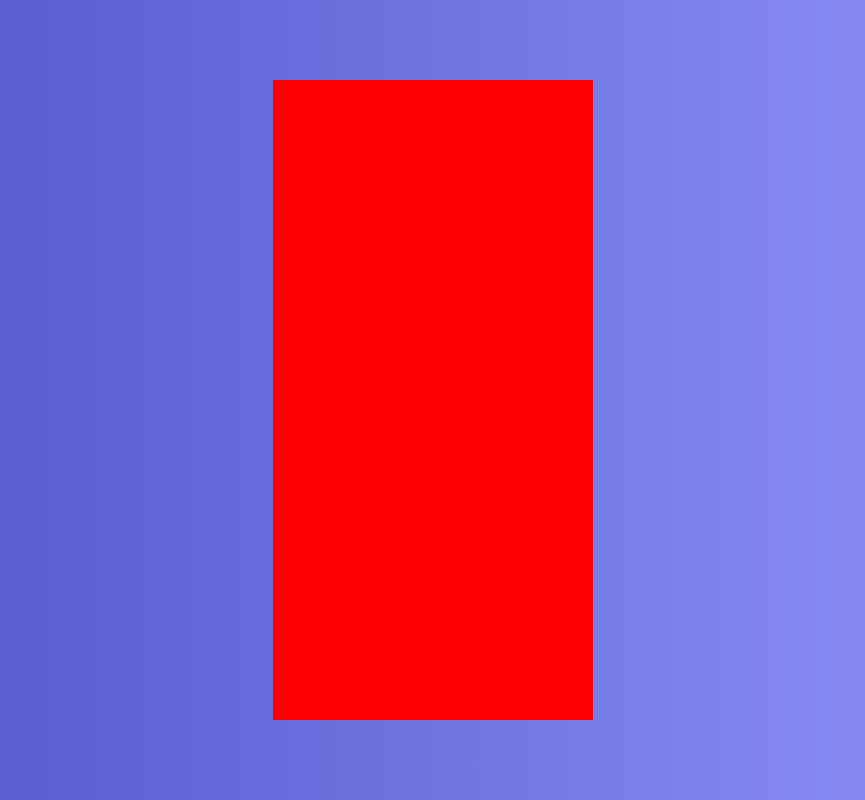
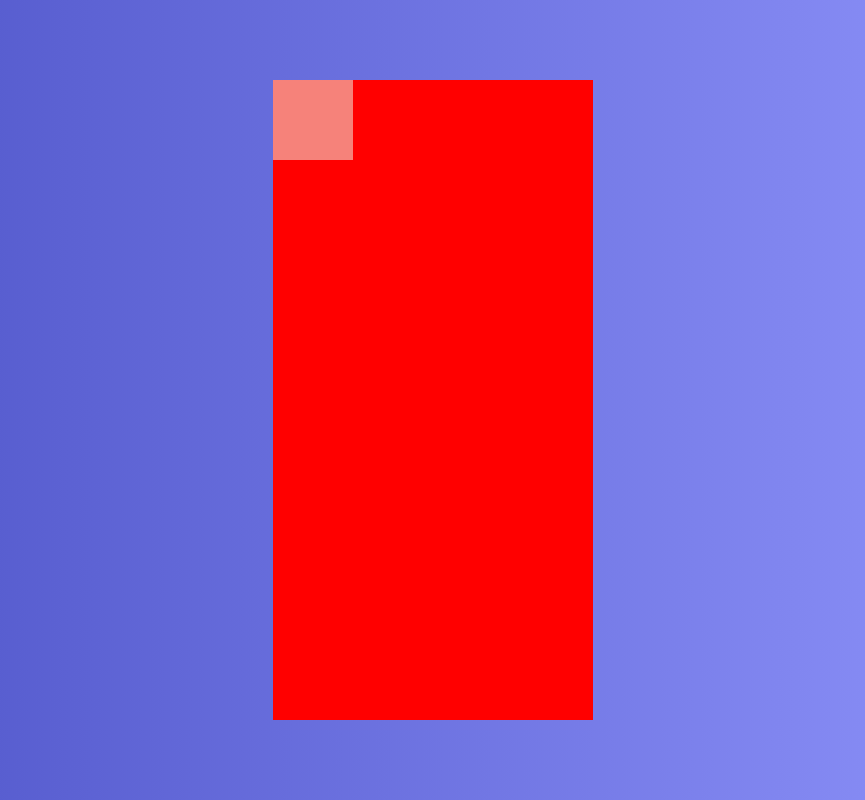
Before and after one commit to fijisoo/simple-calculator, a Vue app: page / in a window 1280 px wide. Shown: the whole page, without its empty margins (207-1072 px from the left). Built offline with nearby package versions, Linux system fonts and the light colour scheme.

Commit message:
Init Button component, create bg and text color enums with corresponding classes, fix scss scoped selectors to class aproach

```diff
--- a/src/App.vue
+++ b/src/App.vue
@@ -1,6 +1,8 @@
 <template>
   <AppContainer>
-    <CalculatorContainer />
+    <CalculatorContainer>
+      <Button />
+    </CalculatorContainer>
   </AppContainer>
 </template>
 
@@ -8,11 +10,13 @@
 import { Component, Vue } from 'vue-property-decorator';
 import AppContainer from '@/containers/AppContainer.vue';
 import CalculatorContainer from '@/containers/CalculatorContainer.vue';
+import Button from '@/components/Button.vue';
 
 @Component({
   components: {
     AppContainer,
     CalculatorContainer,
+    Button,
   },
 })
 export default class App extends Vue {}
--- /dev/null
+++ b/src/components/Button.vue
@@ -0,0 +1,28 @@
+<template>
+    <div :class="`btn bg--${bgColor}`" />
+</template>
+
+<script lang="ts">
+    import { BackgroundColor, TextColor } from '@/types/Colors.types.ts';
+    import { Component, Prop, Vue } from 'vue-property-decorator';
+
+    @Component
+    export default class Button extends Vue {
+        @Prop({
+            default: BackgroundColor.LIGHT_RED
+        }) bgColor?: BackgroundColor
+
+        @Prop({
+            default: TextColor.WHITE
+        }) textColor?: TextColor
+    }
+</script>
+
+<style lang="scss" scoped>
+    @import '@/styles/BgColors.scss';
+    .btn {
+        display: flex;
+        width: 100%;
+        height: 100%;
+    }
+</style>
--- a/src/containers/AppContainer.vue
+++ b/src/containers/AppContainer.vue
@@ -1,5 +1,5 @@
 <template>
-    <div>
+    <div class='app'>
         <slot />
     </div>
 </template>
@@ -15,7 +15,7 @@
 <style lang="scss" scoped>
     @import '@/styles/AppContainer.variables.scss';
     @import '@/styles/CalculatorContainer.variables.scss';
-    div {
+    .app {
         display: flex;
         width: 100%;
         height: 100vh;
--- a/src/containers/CalculatorContainer.vue
+++ b/src/containers/CalculatorContainer.vue
@@ -1,5 +1,7 @@
 <template>
-    <div />
+    <div class='calculator'>
+        <slot />
+    </div>
 </template>
 
 <script lang="ts">
@@ -11,8 +13,10 @@
 
 <style lang="scss" scoped>
     @import '@/styles/CalculatorContainer.variables.scss';
-    div {
+    .calculator {
         display: grid;
+        width: 100%;
+        height: 100%;
         grid-template-columns: $calculatorGridColumns;
         grid-template-rows: $calculatorGridRows;
         min-height: $calculatorMinHeight;
--- /dev/null
+++ b/src/styles/BgColors.scss
@@ -0,0 +1,14 @@
+@import './Colors.variables.scss';
+
+$bgColors: (
+    greyishBlue: $greyishBlue,
+    darkRed: $darkRed,
+    lightRed: $lightRed,
+    lightOrange: $lightOrange,
+);
+
+@each $name, $color in $bgColors {
+    .bg--#{$name} {
+        background-color: $color;
+    }
+}
--- /dev/null
+++ b/src/styles/Colors.variables.scss
@@ -0,0 +1,6 @@
+$white: #ffffff;
+$grey: #788184;
+$greyishBlue: #29363B;
+$darkRed: #EC475C;
+$lightRed: #F6827A;
+$lightOrange: #F7BA86;
--- /dev/null
+++ b/src/types/Colors.types.ts
@@ -0,0 +1,11 @@
+export enum BackgroundColor {
+    GREYISH_BLUE = 'greyishBlue',
+    DARK_RED = 'darkRed',
+    LIGHT_RED = 'lightRed',
+    LIGHT_ORANGE = 'lightOrange',
+}
+
+export enum TextColor {
+    WHITE = 'white',
+    GREY = 'grey',
+}
```
